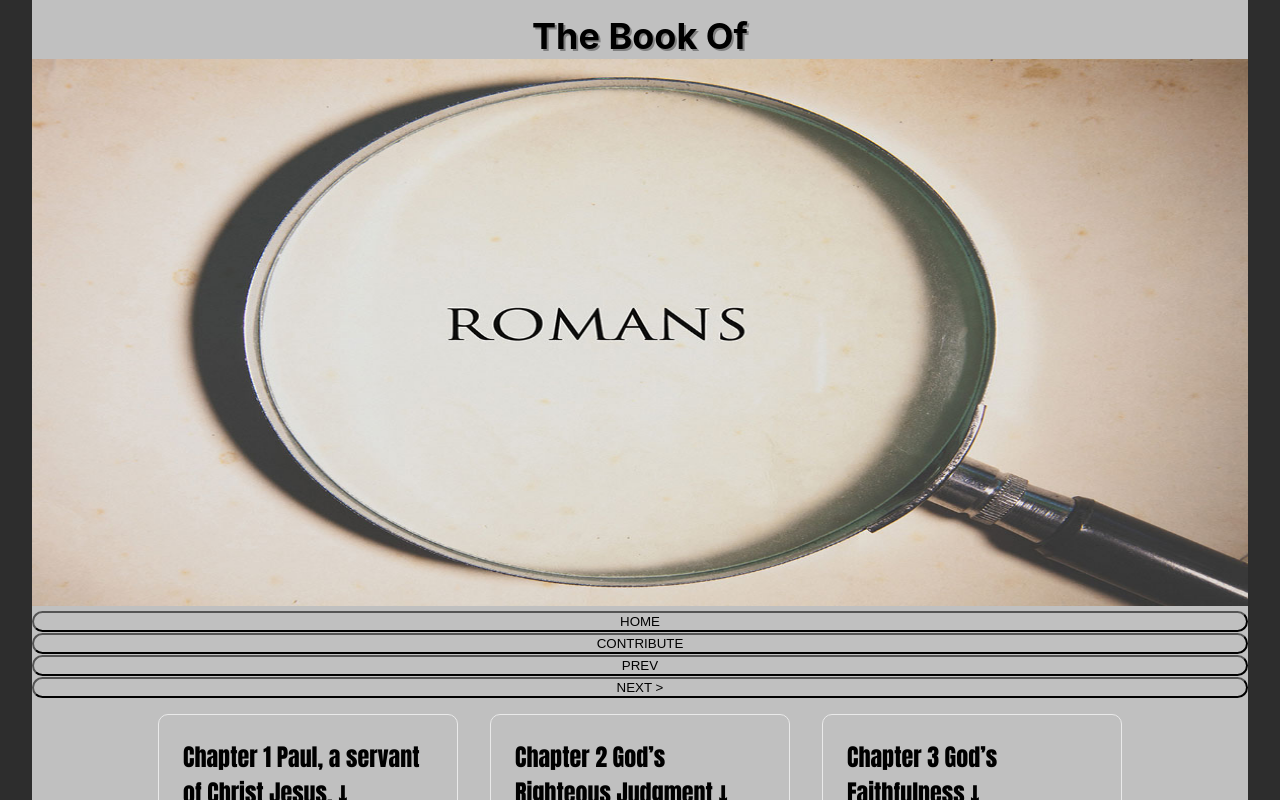
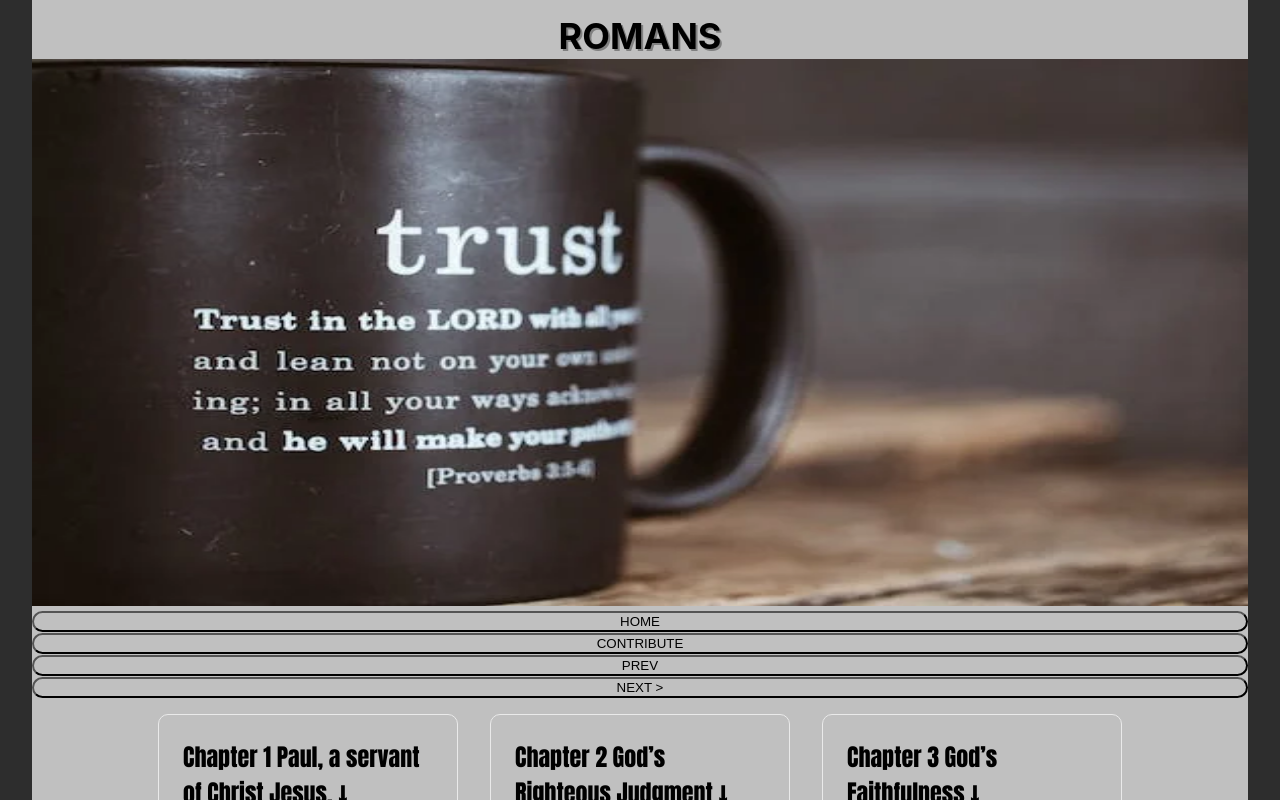
Before and after one commit to jnutt367/romans, a Next.js app: page / in a window 1280 px wide. Shown: the top 800 px of the page. Built offline with nearby package versions, Linux system fonts and the light colour scheme.

Commit message:
Update index.js
trust.webp

```diff
--- a/pages/index.js
+++ b/pages/index.js
@@ -13,11 +13,11 @@ export default function Home() {
 
       <main className={styles.main}>
         <h1 className={styles.title}>
-         The Book Of
+        ROMANS
         </h1>
          <div className={styles.hero}>
        <Image
-                                src="/_Romans.jpg"
+                                src="/trust.webp"
                                 alt="Romans"
                                 height={900}
                                 width={2000}
```
